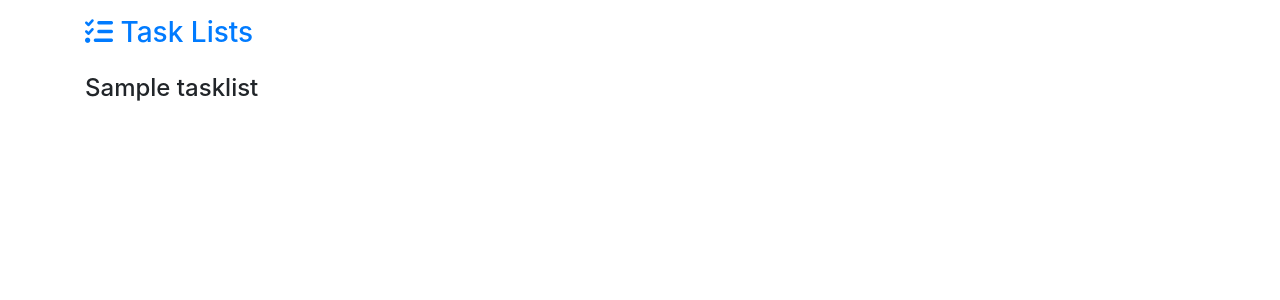
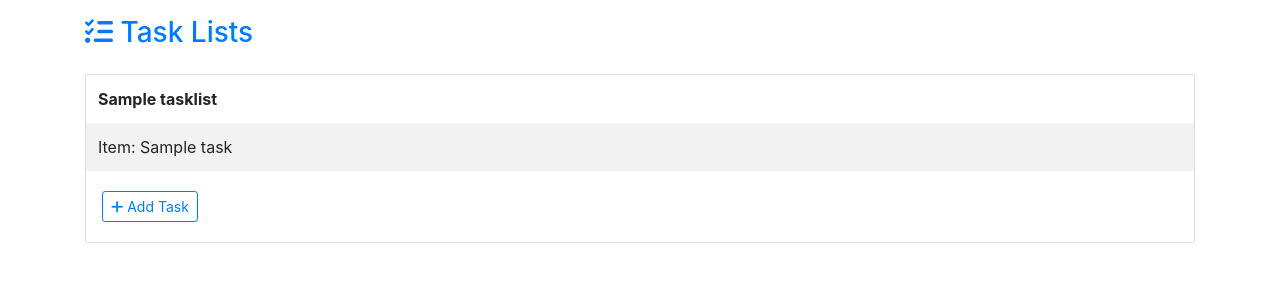
Before and after one commit to jaredlockhart/django-htmx-todo, a Django app: a page that uses app/tasker/tasks/templates/tasks/tasklist_detail.html in a window 1280 px wide. Shown: the top 300 px of the page. Run offline with Django 3.2, Linux system fonts and the light colour scheme; tables that the repository leaves empty hold one stand-in row (values such as "Sample post"); some libraries are stand-ins or nearby versions.

Commit message:
Add tasks to task list

```diff
--- a/app/tasker/tasks/admin.py
+++ b/app/tasker/tasks/admin.py
@@ -1,7 +1,6 @@
 from django.contrib import admin
-
-from tasker.tasks.models import TaskList, TaskItem
+from tasker.tasks.models import Task, TaskList
 
 # Register your models here.
 admin.site.register(TaskList)
-admin.site.register(TaskItem)
+admin.site.register(Task)
--- a/app/tasker/tasks/models.py
+++ b/app/tasker/tasks/models.py
@@ -1,10 +1,13 @@
 from django.db import models
+from django.db.models.query import QuerySet
 from django.urls import reverse
 
 
 class TaskList(models.Model):
     name = models.CharField(max_length=255)
     slug = models.CharField(max_length=255)
+
+    tasks: QuerySet["Task"]
 
     class Meta:
         verbose_name = "Task List"
@@ -17,18 +20,18 @@ class TaskList(models.Model):
         return reverse("tasklist-detail", kwargs={"slug": self.slug})
 
     @property
-    def done_items(self) -> models.QuerySet["TaskItem"]:
-        return self.items.filter(is_done=True)
+    def done_items(self) -> models.QuerySet["Task"]:
+        return self.tasks.filter(is_done=True)
 
     @property
-    def not_done_items(self) -> models.QuerySet["TaskItem"]:
-        return self.items.filter(is_done=False)
+    def not_done_items(self) -> models.QuerySet["Task"]:
+        return self.tasks.filter(is_done=False)
 
 
-class TaskItem(models.Model):
+class Task(models.Model):
     task_list = models.ForeignKey(
         TaskList,
-        related_name="items",
+        related_name="tasks",
         on_delete=models.CASCADE,
     )
     name = models.CharField(max_length=255)
--- a/app/tasker/tasks/templates/tasks/tasklist_detail.html
+++ b/app/tasker/tasks/templates/tasks/tasklist_detail.html
@@ -1,9 +1,25 @@
 {% extends "base.html" %}
 
 {% block content %}
-<div class="row">
-  <div class="col">
-    <h4>{{ tasklist.name }}</h4>
+<div class="card">
+  <table class="table table-striped m-0">
+    <thead>
+      <tr>
+        <th class="border-0" scope="col">{{ tasklist.name }}</th>
+      </tr>
+    </thead>
+    <tbody id="tasklist-tasks">
+      {% include "tasks/tasklist_items.html" with tasklist=tasklist %}
+    </tbody>
+  </table>
+  <div class="card-body px-3">
+    <form hx-post="{% url 'tasklist-add-task' slug=tasklist.slug %}" hx-target="#tasklist-tasks">
+      {% csrf_token %}
+      <button type="submit" class="btn btn-outline-primary btn-sm">
+        <i class="fas fa-plus"></i>
+        Add Task
+      </button>
+    </form>
   </div>
 </div>
 {% endblock %}
--- /dev/null
+++ b/app/tasker/tasks/templates/tasks/tasklist_items.html
@@ -0,0 +1,7 @@
+{% for item in tasklist.tasks.all %}
+<tr>
+  <td class="border-0" scope="row">
+    Item: {{ item.name }}
+  </td>
+</tr>
+{% endfor %}
--- a/app/tasker/tasks/urls.py
+++ b/app/tasker/tasks/urls.py
@@ -1,5 +1,6 @@
 from django.urls import path
 from tasker.tasks.views import (
+    TaskListAddTaskView,
     TaskListCreateView,
     TaskListDetailView,
     TaskListFilterView,
@@ -9,6 +10,9 @@ from tasker.tasks.views import (
 urlpatterns = [
     path("filter/", TaskListFilterView.as_view(), name="tasklist-filter"),
     path("create/", TaskListCreateView.as_view(), name="tasklist-create"),
+    path(
+        "<slug:slug>/add_task/", TaskListAddTaskView.as_view(), name="tasklist-add-task"
+    ),
     path("<slug:slug>/", TaskListDetailView.as_view(), name="tasklist-detail"),
     path("", TaskListListView.as_view(), name="tasklist-list"),
 ]
--- a/app/tasker/tasks/views.py
+++ b/app/tasker/tasks/views.py
@@ -1,8 +1,9 @@
 import json
-from typing import Any, Dict
+from typing import Any, Dict, List, cast
 
 from django.forms.models import BaseModelForm
 from django.http import HttpResponse
+from django.http.request import HttpRequest
 from django.views.generic import CreateView, DetailView, ListView
 from django_filters.views import FilterView
 from tasker.tasks.filters import TaskListFilter
@@ -36,3 +37,18 @@ class TaskListCreateView(CreateView):
 
 class TaskListDetailView(DetailView):
     model = TaskList
+
+
+class TaskListItemsView(DetailView):
+    model = TaskList
+
+
+class TaskListAddTaskView(DetailView):
+    model = TaskList
+    template_name = "tasks/tasklist_items.html"
+
+    def post(
+        self, request: HttpRequest, *args: List[Any], **kwargs: Dict[str, Any]
+    ) -> HttpResponse:
+        cast(TaskList, self.get_object()).tasks.create()
+        return self.get(request, *args, **kwargs)
```
Also changed, not shown: app/tasker/tasks/migrations/0001_initial.py.
